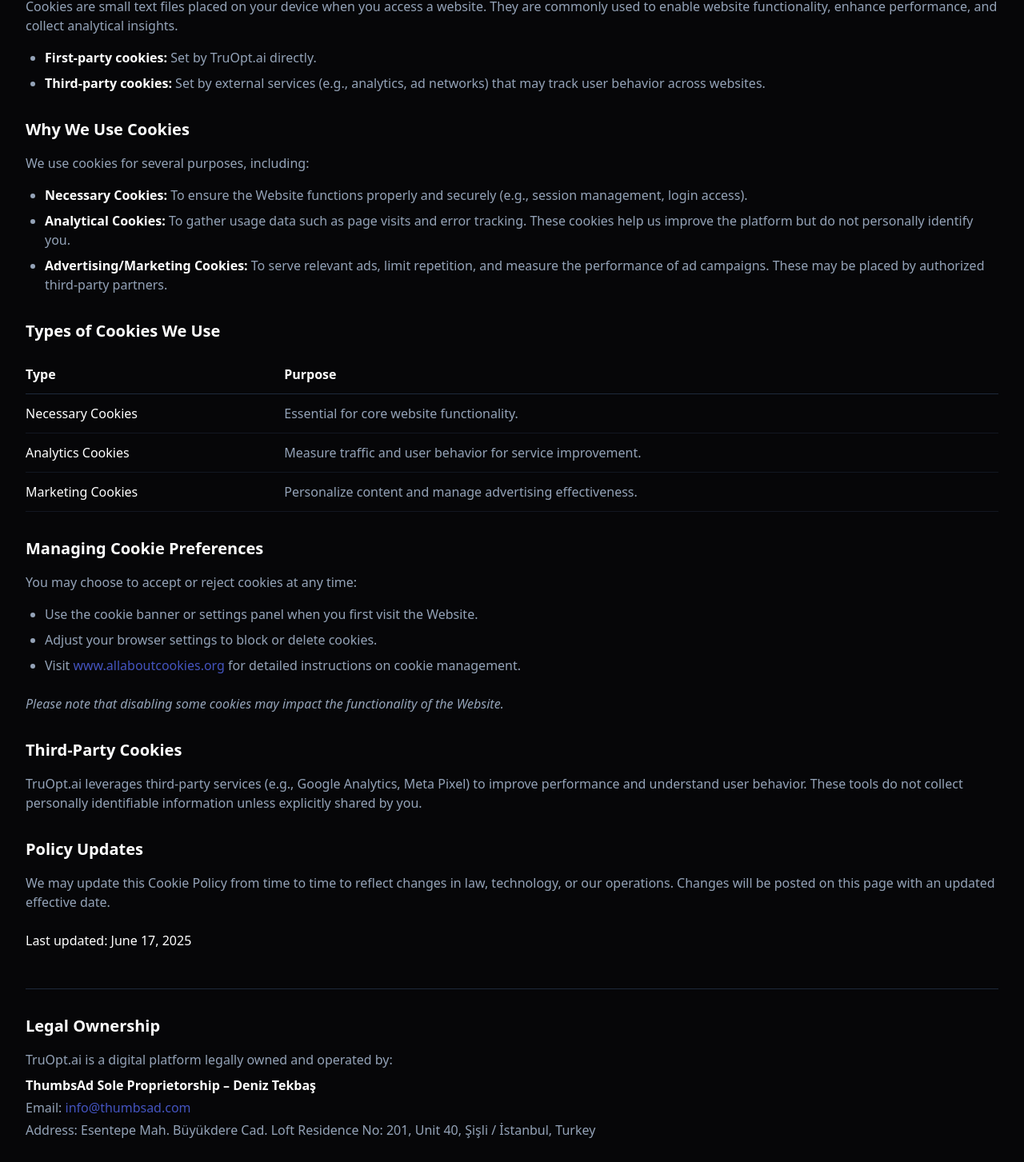
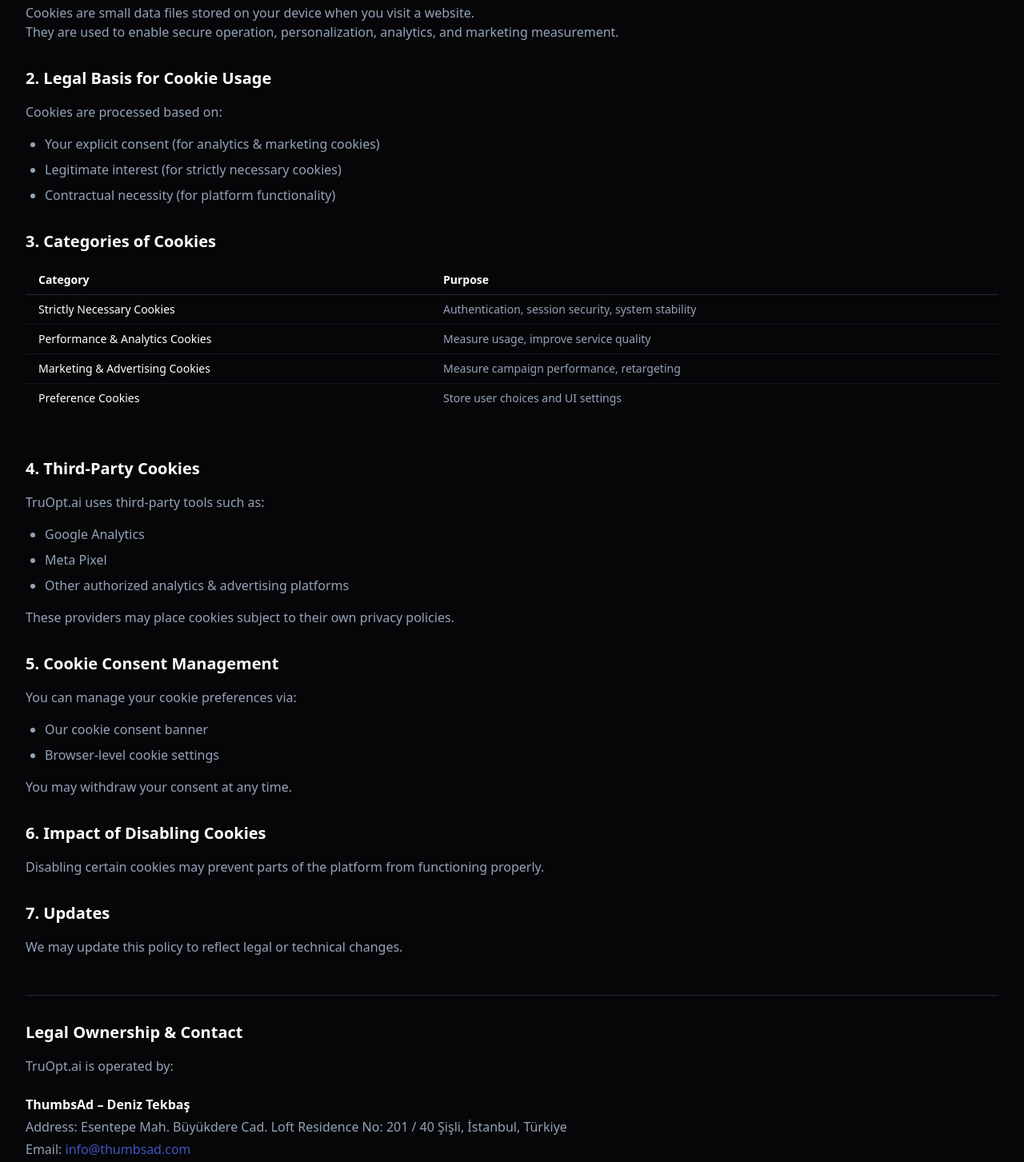
Before and after one commit to tekbasdeniz/truopt-v1-landing, a Next.js app: page /en/cookie-policy in a window 1280 px wide. Shown: the part 316-1769 px from the top of the page at 80% size. Built offline with nearby package versions, Linux system fonts and the light colour scheme.

Commit message:
[REFACTOR] Update cookie polciy

```diff
--- a/components/legal/cookie-policy-content.tsx
+++ b/components/legal/cookie-policy-content.tsx
@@ -3,89 +3,96 @@
 export const CookiePolicyContent = () => {
     return (
         <div className="prose prose-invert max-w-none text-muted-foreground">
-            <h1 className="text-3xl font-bold text-foreground mb-8">Cookie Policy</h1>
+            <h1 className="text-3xl font-bold text-foreground mb-2">Cookie Policy – TruOpt.ai</h1>
+            <p className="mb-8 font-medium text-foreground">Last updated: January 2026</p>
 
             <p className="mb-6">
-                This Cookie Policy explains how TruOpt.ai, a digital product developed and operated by ThumbsAd – Deniz Tekbaş (“TruOpt.ai”, “we”, “us”, or “our”), uses cookies and similar technologies when you visit our website at <a href="https://truopt.ai" className="text-primary hover:underline">https://truopt.ai</a> (“Website”). It outlines what these technologies are, why we use them, and how you can control your preferences.
+                This Cookie Policy explains how TruOpt.ai, a subscription-based digital platform developed and operated by ThumbsAd – Deniz Tekbaş (“we”, “us”, “our”), uses cookies and similar tracking technologies on <a href="https://truopt.ai" className="text-primary hover:underline">https://truopt.ai</a>.
             </p>
 
-            <h2 className="text-xl font-semibold text-foreground mt-8 mb-4">What Are Cookies?</h2>
+            <h2 className="text-xl font-semibold text-foreground mt-8 mb-4">1. What Are Cookies?</h2>
             <p className="mb-4">
-                Cookies are small text files placed on your device when you access a website. They are commonly used to enable website functionality, enhance performance, and collect analytical insights.
+                Cookies are small data files stored on your device when you visit a website.
+                <br />
+                They are used to enable secure operation, personalization, analytics, and marketing measurement.
             </p>
-            <ul className="list-disc pl-6 mb-6 space-y-2">
-                <li><strong className="text-foreground">First-party cookies:</strong> Set by TruOpt.ai directly.</li>
-                <li><strong className="text-foreground">Third-party cookies:</strong> Set by external services (e.g., analytics, ad networks) that may track user behavior across websites.</li>
+
+            <h2 className="text-xl font-semibold text-foreground mt-8 mb-4">2. Legal Basis for Cookie Usage</h2>
+            <p className="mb-4">Cookies are processed based on:</p>
+            <ul className="list-disc pl-6 mb-4 space-y-2">
+                <li>Your explicit consent (for analytics & marketing cookies)</li>
+                <li>Legitimate interest (for strictly necessary cookies)</li>
+                <li>Contractual necessity (for platform functionality)</li>
             </ul>
 
-            <h2 className="text-xl font-semibold text-foreground mt-8 mb-4">Why We Use Cookies</h2>
-            <p className="mb-4">We use cookies for several purposes, including:</p>
-            <ul className="list-disc pl-6 mb-6 space-y-2">
-                <li><strong className="text-foreground">Necessary Cookies:</strong> To ensure the Website functions properly and securely (e.g., session management, login access).</li>
-                <li><strong className="text-foreground">Analytical Cookies:</strong> To gather usage data such as page visits and error tracking. These cookies help us improve the platform but do not personally identify you.</li>
-                <li><strong className="text-foreground">Advertising/Marketing Cookies:</strong> To serve relevant ads, limit repetition, and measure the performance of ad campaigns. These may be placed by authorized third-party partners.</li>
-            </ul>
-
-            <h2 className="text-xl font-semibold text-foreground mt-8 mb-4">Types of Cookies We Use</h2>
-            <div className="overflow-x-auto mb-8">
-                <table className="w-full text-left border-collapse">
-                    <thead>
-                        <tr className="border-b border-border">
-                            <th className="py-3 pr-4 font-semibold text-foreground">Type</th>
-                            <th className="py-3 pl-4 font-semibold text-foreground">Purpose</th>
+            <h2 className="text-xl font-semibold text-foreground mt-8 mb-4">3. Categories of Cookies</h2>
+            <div className="overflow-x-auto">
+                <table className="min-w-full text-left text-sm mb-6">
+                    <thead className="border-b border-border">
+                        <tr>
+                            <th className="py-2 px-4 font-semibold text-foreground">Category</th>
+                            <th className="py-2 px-4 font-semibold text-foreground">Purpose</th>
                         </tr>
                     </thead>
-                    <tbody>
-                        <tr className="border-b border-border/50">
-                            <td className="py-3 pr-4 align-top font-medium text-foreground">Necessary Cookies</td>
-                            <td className="py-3 pl-4 align-top">Essential for core website functionality.</td>
+                    <tbody className="divide-y divide-border/50">
+                        <tr>
+                            <td className="py-2 px-4 font-medium text-foreground">Strictly Necessary Cookies</td>
+                            <td className="py-2 px-4">Authentication, session security, system stability</td>
                         </tr>
-                        <tr className="border-b border-border/50">
-                            <td className="py-3 pr-4 align-top font-medium text-foreground">Analytics Cookies</td>
-                            <td className="py-3 pl-4 align-top">Measure traffic and user behavior for service improvement.</td>
+                        <tr>
+                            <td className="py-2 px-4 font-medium text-foreground">Performance & Analytics Cookies</td>
+                            <td className="py-2 px-4">Measure usage, improve service quality</td>
                         </tr>
-                        <tr className="border-b border-border/50">
-                            <td className="py-3 pr-4 align-top font-medium text-foreground">Marketing Cookies</td>
-                            <td className="py-3 pl-4 align-top">Personalize content and manage advertising effectiveness.</td>
+                        <tr>
+                            <td className="py-2 px-4 font-medium text-foreground">Marketing & Advertising Cookies</td>
+                            <td className="py-2 px-4">Measure campaign performance, retargeting</td>
+                        </tr>
+                        <tr>
+                            <td className="py-2 px-4 font-medium text-foreground">Preference Cookies</td>
+                            <td className="py-2 px-4">Store user choices and UI settings</td>
                         </tr>
                     </tbody>
                 </table>
             </div>
 
-            <h2 className="text-xl font-semibold text-foreground mt-8 mb-4">Managing Cookie Preferences</h2>
-            <p className="mb-4">You may choose to accept or reject cookies at any time:</p>
-            <ul className="list-disc pl-6 mb-6 space-y-2">
-                <li>Use the cookie banner or settings panel when you first visit the Website.</li>
-                <li>Adjust your browser settings to block or delete cookies.</li>
-                <li>Visit <a href="https://www.allaboutcookies.org" target="_blank" rel="noopener noreferrer" className="text-primary hover:underline">www.allaboutcookies.org</a> for detailed instructions on cookie management.</li>
+            <h2 className="text-xl font-semibold text-foreground mt-8 mb-4">4. Third-Party Cookies</h2>
+            <p className="mb-4">TruOpt.ai uses third-party tools such as:</p>
+            <ul className="list-disc pl-6 mb-4 space-y-2">
+                <li>Google Analytics</li>
+                <li>Meta Pixel</li>
+                <li>Other authorized analytics & advertising platforms</li>
             </ul>
-            <p className="mb-6 italic">
-                Please note that disabling some cookies may impact the functionality of the Website.
+            <p className="mb-6">
+                These providers may place cookies subject to their own privacy policies.
             </p>
 
-            <h2 className="text-xl font-semibold text-foreground mt-8 mb-4">Third-Party Cookies</h2>
+            <h2 className="text-xl font-semibold text-foreground mt-8 mb-4">5. Cookie Consent Management</h2>
+            <p className="mb-4">You can manage your cookie preferences via:</p>
+            <ul className="list-disc pl-6 mb-4 space-y-2">
+                <li>Our cookie consent banner</li>
+                <li>Browser-level cookie settings</li>
+            </ul>
             <p className="mb-6">
-                TruOpt.ai leverages third-party services (e.g., Google Analytics, Meta Pixel) to improve performance and understand user behavior. These tools do not collect personally identifiable information unless explicitly shared by you.
+                You may withdraw your consent at any time.
             </p>
 
-            <h2 className="text-xl font-semibold text-foreground mt-8 mb-4">Policy Updates</h2>
+            <h2 className="text-xl font-semibold text-foreground mt-8 mb-4">6. Impact of Disabling Cookies</h2>
             <p className="mb-6">
-                We may update this Cookie Policy from time to time to reflect changes in law, technology, or our operations. Changes will be posted on this page with an updated effective date.
+                Disabling certain cookies may prevent parts of the platform from functioning properly.
             </p>
-            <p className="mb-6 font-medium text-foreground">
-                Last updated: June 17, 2025
+
+            <h2 className="text-xl font-semibold text-foreground mt-8 mb-4">7. Updates</h2>
+            <p className="mb-6">
+                We may update this policy to reflect legal or technical changes.
             </p>
 
             <div className="border-t border-border pt-8 mt-12">
-                <h2 className="text-xl font-semibold text-foreground mb-4">Legal Ownership</h2>
-                <p className="mb-2">TruOpt.ai is a digital platform legally owned and operated by:</p>
-                <p className="font-semibold text-foreground mb-1">ThumbsAd Sole Proprietorship – Deniz Tekbaş</p>
+                <h2 className="text-xl font-semibold text-foreground mb-4">Legal Ownership & Contact</h2>
+                <p className="mb-6">TruOpt.ai is operated by:</p>
+                <p className="font-semibold text-foreground mb-1">ThumbsAd – Deniz Tekbaş</p>
+                <p className="mb-1">Address: Esentepe Mah. Büyükdere Cad. Loft Residence No: 201 / 40 Şişli, İstanbul, Türkiye</p>
                 <p className="mb-1">Email: <a href="mailto:info@thumbsad.com" className="text-primary hover:underline">info@thumbsad.com</a></p>
-                <p className="mb-4">Address: Esentepe Mah. Büyükdere Cad. Loft Residence No: 201, Unit 40, Şişli / İstanbul, Turkey</p>
-
-                <p className="mt-6">
-                    For any questions about cookies or data use, feel free to reach out to us.
-                </p>
+                <p className="mb-4">Phone: <a href="tel:+908503035772" className="text-primary hover:underline">+90 850 303 57 72</a></p>
             </div>
         </div>
     )
```
